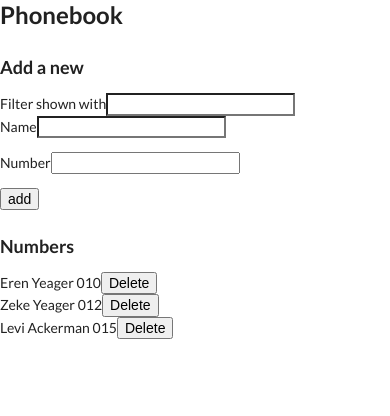
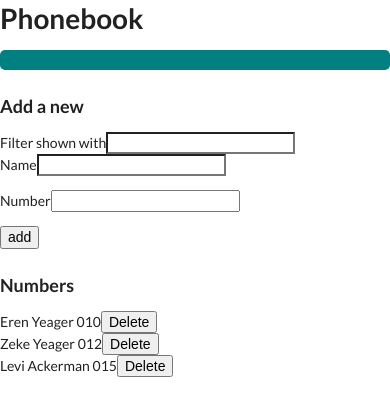
Before and after one commit to SheriefElnahas/full-stack-open-2023, a React (Vite) app in the folder part2/phonebook/: page / in a window 390 px wide. Shown: the top 416 px of the page. Built offline with nearby package versions, Linux system fonts and the light colour scheme; data requests are answered from the project's data file.

Commit message:
part2 E. Adding style to React app - 2.16 phonebook - Notification Component

```diff
--- a/part2/phonebook/src/App.jsx
+++ b/part2/phonebook/src/App.jsx
@@ -5,10 +5,12 @@ import personService from './services/personService';
 import Filter from './components/Filter';
 import PersonForm from './components/PersonForm';
 import Persons from './components/Persons';
+import Notification from './components/Notification';
 
 const App = () => {
   const [persons, setPersons] = useState([]);
   const [searchTerm, setSearchTerm] = useState('');
+  const [notificationMessage, setNotificationMessage] = useState('');
 
   useEffect(() => {
     personService
@@ -41,18 +43,23 @@ const App = () => {
     if (updateCheck) {
       personService.update(userId, userObj).then((returnedUser) => {
         setPersons(persons.map((person) => (person.id !== userId ? person : returnedUser)));
+
+        setNotificationMessage(`${userObj.name} data successfully updated`);
+        setTimeout(() => {
+          setNotificationMessage(null);
+        }, 2000);
       });
     }
   };
   return (
     <main>
-      <h2>Phonebook</h2>
-
+      <h1>Phonebook</h1>
+      <Notification message={notificationMessage} />
       <h3>Add a new</h3>
 
       <Filter searchTerm={searchTerm} setSearchTerm={setSearchTerm} />
 
-      <PersonForm persons={persons} setPersons={setPersons} updateUser={updateUser} />
+      <PersonForm persons={persons} setPersons={setPersons} updateUser={updateUser} setNotificationMessage={setNotificationMessage} />
       <h3>Numbers</h3>
       <Persons persons={persons} searchTerm={searchTerm} deleteUser={deleteUser} />
     </main>
--- /dev/null
+++ b/part2/phonebook/src/components/Notification.jsx
@@ -0,0 +1,15 @@
+import React from 'react';
+
+function Notification({ message }) {
+  if (message === null) {
+    return null;
+  }
+
+  return (
+    <div className="error">
+      <p>{message}</p>
+    </div>
+  );
+}
+
+export default Notification;
--- a/part2/phonebook/src/components/PersonForm.jsx
+++ b/part2/phonebook/src/components/PersonForm.jsx
@@ -1,6 +1,6 @@
 import { useState } from 'react';
 
-function PersonForm({ persons, setPersons, updateUser }) {
+function PersonForm({ persons, setPersons, updateUser, setNotificationMessage }) {
   const [newName, setNewName] = useState('');
   const [newNumber, setNewNumber] = useState('');
 
@@ -23,6 +23,10 @@ function PersonForm({ persons, setPersons, updateUser }) {
       setPersons((prevState) => {
         return [...prevState, newUser];
       });
+      setNotificationMessage(`Added ${newName}`);
+      setTimeout(() => {
+        setNotificationMessage(null);
+      }, 2000);
     }
 
     setNewName('');
--- /dev/null
+++ b/part2/phonebook/src/index.css
@@ -0,0 +1,11 @@
+.error {
+  color: #fff;
+  font-weight: bold;
+  font-size: 1.3rem;
+  background: teal;
+  max-width: 500px;
+  margin: 0 auto;
+  text-align: center;
+  padding: 0.7rem 0.5rem;
+  border-radius: 5px;
+}
--- a/part2/phonebook/src/main.jsx
+++ b/part2/phonebook/src/main.jsx
@@ -1,6 +1,7 @@
 import React from 'react';
 import ReactDOM from 'react-dom/client';
 import App from './App';
+import './index.css';
 
 ReactDOM.createRoot(document.getElementById('root')).render(
   // <React.StrictMode>
```
Also changed, not shown: part2/phonebook/db.json (line endings or trailing spaces).
